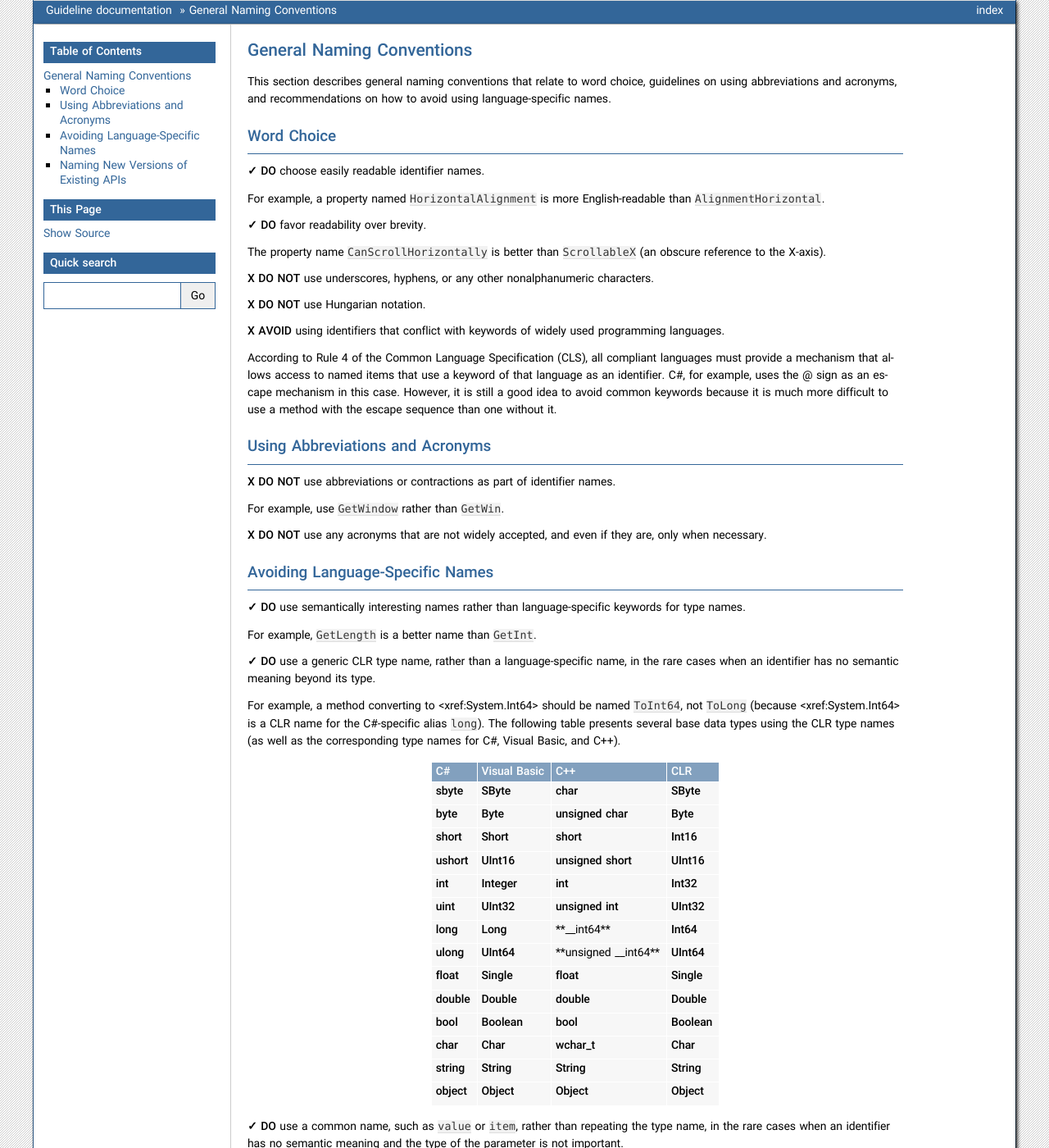
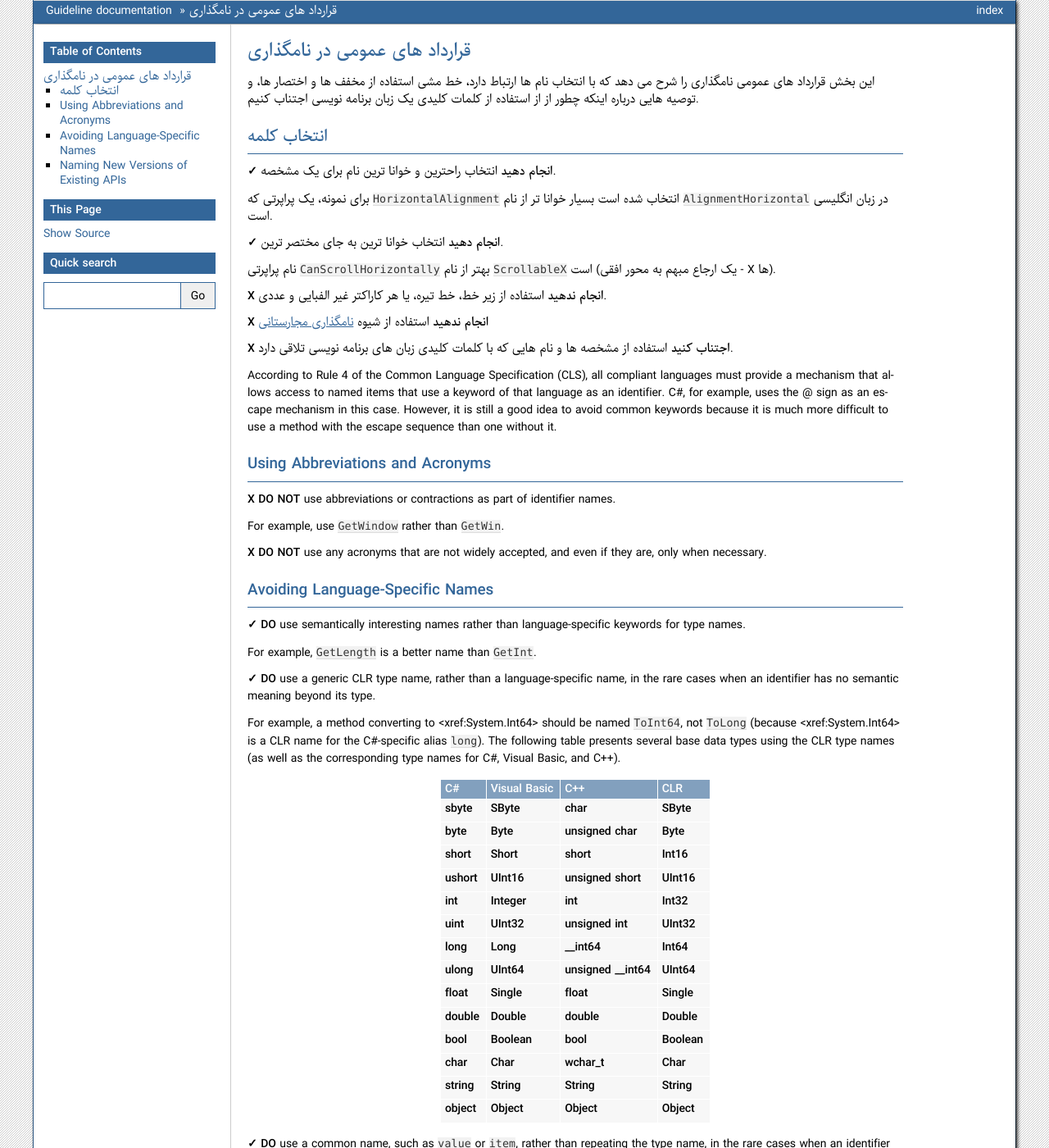
Before and after one commit to mahdyaslami/Guideline, a Sphinx documentation site: the page built from source/c-sharp/general-naming-conventions.rst, in a window 1280 px wide and 1400 px high. Shown: the whole window at 82% size. Built offline with Sphinx 7.4.7, drawn with Linux system fonts in a browser that asks for light colours; pages that are not in the unit, such as notebooks, are missing from menus; some of the changed text lies outside the part shown.

Commit message:
Translate C Sharp documents.

```diff
--- a/source/c-sharp/general-naming-conventions-en.rst
+++ b/source/c-sharp/general-naming-conventions.rst
@@ -1,30 +1,31 @@
-General Naming Conventions
-==========================
+.. rst-class:: persian
 
-This section describes general naming conventions that relate to word
-choice, guidelines on using abbreviations and acronyms, and
-recommendations on how to avoid using language-specific names.
+قرارداد های عمومی در نامگذاری
+=============================
 
-Word Choice
+این بخش قرارداد های عمومی نامگذاری را شرح می دهد که با انتخاب نام ها ارتباط
+دارد، خط مشی استفاده از مخفف ها و اختصار ها، و توصیه هایی درباره اینکه چطور از
+از استفاده از کلمات کلیدی یک زبان برنامه نویسی اجتناب کنیم.
+
+انتخاب کلمه
 -----------
 
-**✓ DO** choose easily readable identifier names.
+**✓ انجام دهید** انتخاب راحترین و خوانا ترین نام برای یک مشخصه.
 
-For example, a property named ``HorizontalAlignment`` is more
-English-readable than ``AlignmentHorizontal``.
+برای نمونه، یک پراپرتی که ``HorizontalAlignment`` انتخاب شده است بسیار خوانا تر
+از نام ``AlignmentHorizontal`` در زبان انگلیسی است.
 
-**✓ DO** favor readability over brevity.
+**✓ انجام دهید** انتخاب خوانا ترین به جای مختصر ترین.
 
-The property name ``CanScrollHorizontally`` is better than
-``ScrollableX`` (an obscure reference to the X-axis).
+نام پراپرتی ``CanScrollHorizontally`` بهتر از نام ``ScrollableX`` است (یک ارجاع
+مبهم به محور افقی - X ها).
 
-**X DO NOT** use underscores, hyphens, or any other nonalphanumeric
-characters.
+**X انجام ندهید** استفاده از زیر خط، خط تیره، یا هر کاراکتر غیر الفبایی و عددی.
 
-**X DO NOT** use Hungarian notation.
+**X انجام ندهید** استفاده از شیوه `نامگذاری مجارستانی`_
 
-**X AVOID** using identifiers that conflict with keywords of widely used
-programming languages.
+**X اجتناب کنید** استفاده از مشخصه ها و نام هایی که با کلمات کلیدی زبان های
+برنامه نویسی تلاقی دارد.
 
 According to Rule 4 of the Common Language Specification (CLS), all
 compliant languages must provide a mechanism that allows access to named
@@ -71,8 +72,8 @@ C#         Visual Basic C++                     CLR
 **ushort** **UInt16**   **unsigned short**      **UInt16**
 **int**    **Integer**  **int**                 **Int32**
 **uint**   **UInt32**   **unsigned int**        **UInt32**
-**long**   **Long**     \**__int64*\*           **Int64**
-**ulong**  **UInt64**   \**unsigned \__int64*\* **UInt64**
+**long**   **Long**     **__int64**             **Int64**
+**ulong**  **UInt64**   **unsigned __int64**    **UInt64**
 **float**  **Single**   **float**               **Single**
 **double** **Double**   **double**              **Double**
 **bool**   **Boolean**  **bool**                **Boolean**
@@ -116,3 +117,6 @@ distinguish it from an earlier version of the same API.
 operate on a 64-bit integer (a long integer) instead of a 32-bit
 integer. You only need to take this approach when the existing 32-bit
 API exists; don’t do it for brand new APIs with only a 64-bit version.
+
+
+.. _نامگذاری مجارستانی: https://en.wikipedia.org/wiki/Hungarian_notation
```
Also changed, not shown: source/c-sharp/capitalization-conventions.rst (+23 -20 lines).
